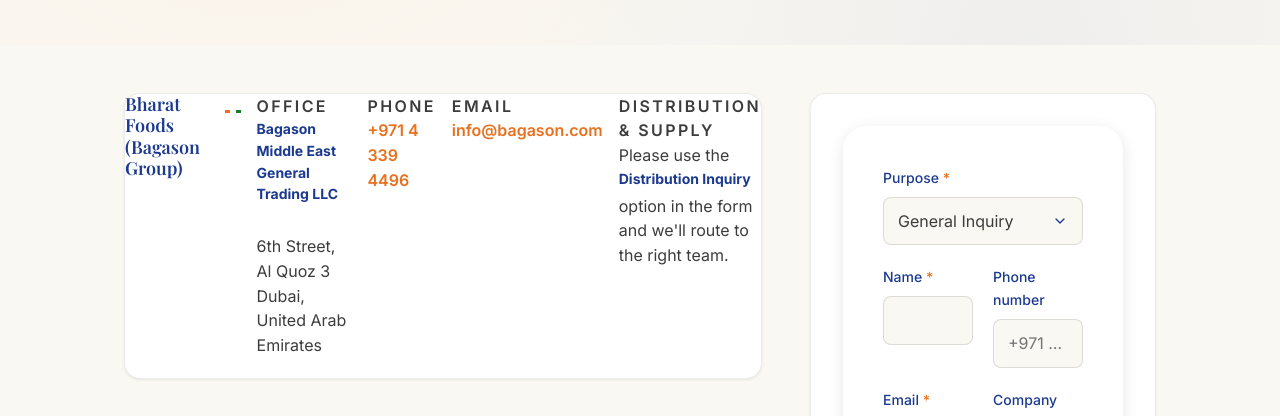
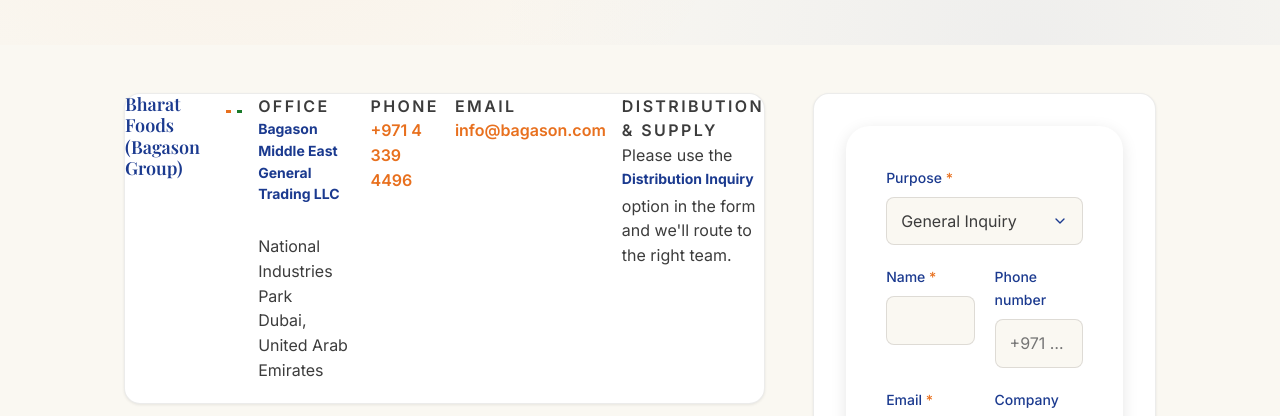
Before and after one commit to surajraj1990/bharat-foods-site, a plain HTML site: page contact.html in a window 1280 px wide. Shown: the part 349-765 px from the top of the page. Drawn offline with nearby package versions, Linux system fonts and the light colour scheme; a web font is replaced by a local one.

Commit message:
contact: update address to National Industries Park

```diff
--- a/contact.html
+++ b/contact.html
@@ -364,7 +364,7 @@
           <p class="contact-info__label">Office</p>
           <p>
             <strong>Bagason Middle East General Trading LLC</strong><br>
-            6th Street, Al Quoz 3<br>
+            National Industries Park<br>
             Dubai, United Arab Emirates
           </p>
         </div>
```
